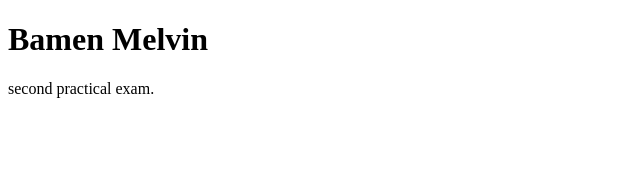
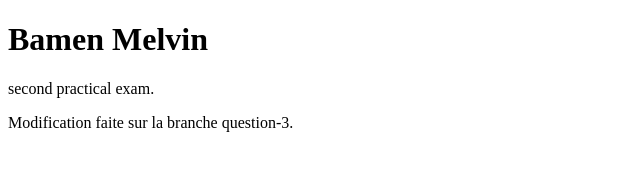
Before and after one commit to Melvin-hash-rgb/Practical-2, a plain HTML site: page index.html in a window 1280 px wide. Shown: the whole page, without its empty margins (0-640 px from the left). Drawn offline with Linux system fonts and the light colour scheme.

Commit message:
Modification sur la branche question-3

```diff
--- a/index.html
+++ b/index.html
@@ -6,6 +6,7 @@
 </head>
 <body>
 <h1>Bamen Melvin</h1>
-<p>second practical exam.</p>
+<p>second practical exam.</p><p>Modification faite sur la branche question-3.</p>
+
 </body>
 </html>
```
